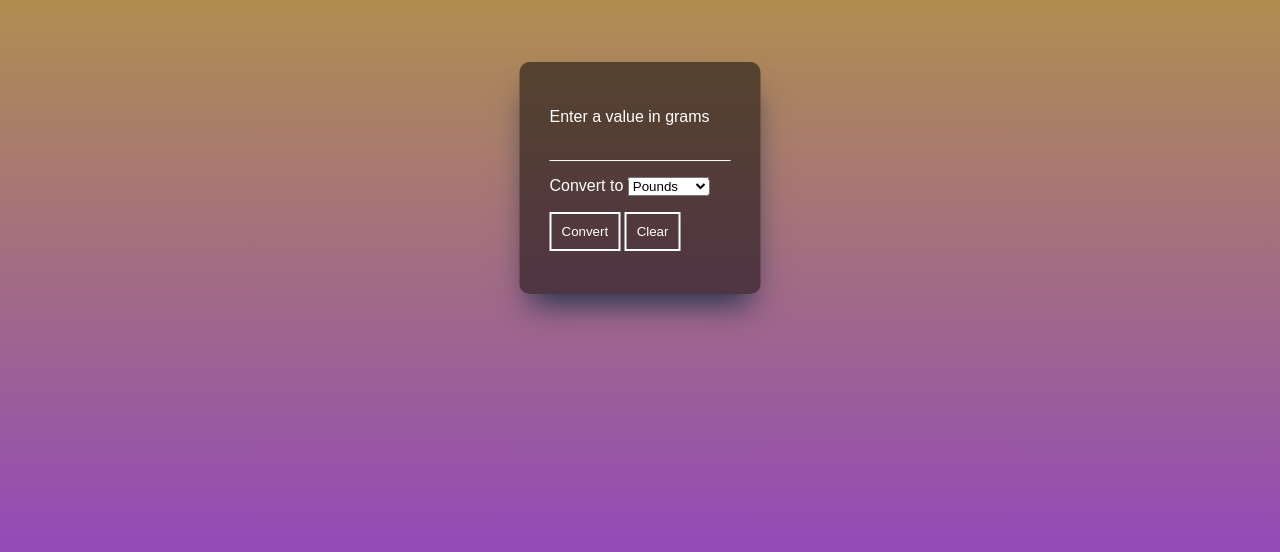
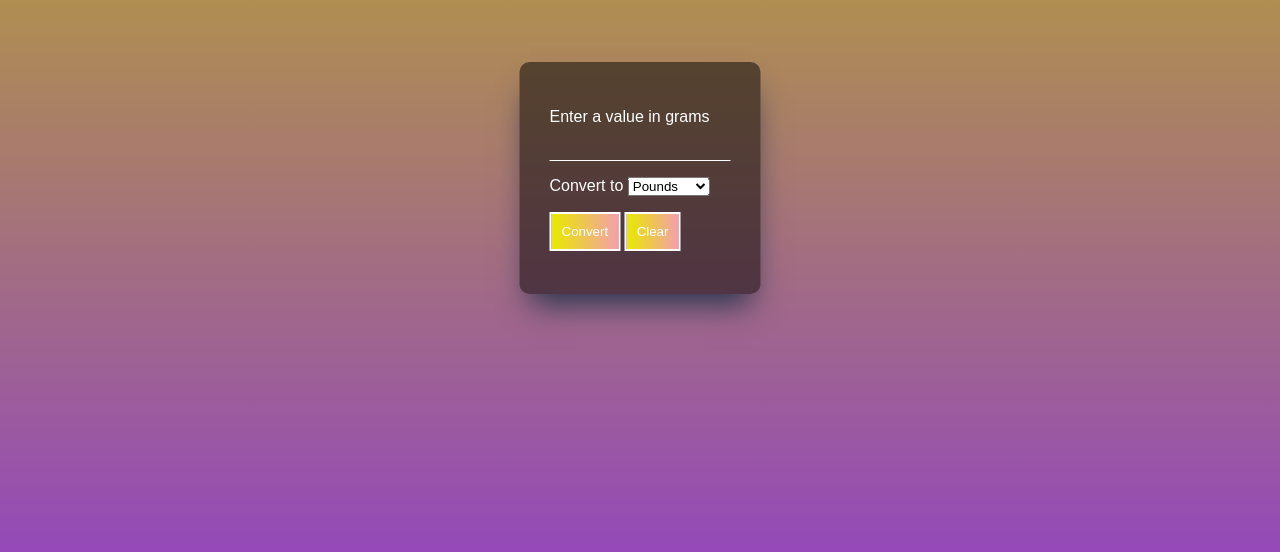
Before and after one commit to JesusR209/Phase-1-Project, a plain HTML site: page index.html in a window 1280 px wide. Shown: the part 222-774 px from the top of the page. Drawn offline with Linux system fonts and the light colour scheme; no server answers.

Commit message:
rgb buttons

```diff
--- a/style.css
+++ b/style.css
@@ -57,6 +57,6 @@ button{
     color:white;
     padding: 10px;
     border: 2px solid white;
-    background: none;
+    background: linear-gradient(to left, rgb(243, 159, 173), rgb(233, 233, 0));
     cursor: pointer;
 }
```
